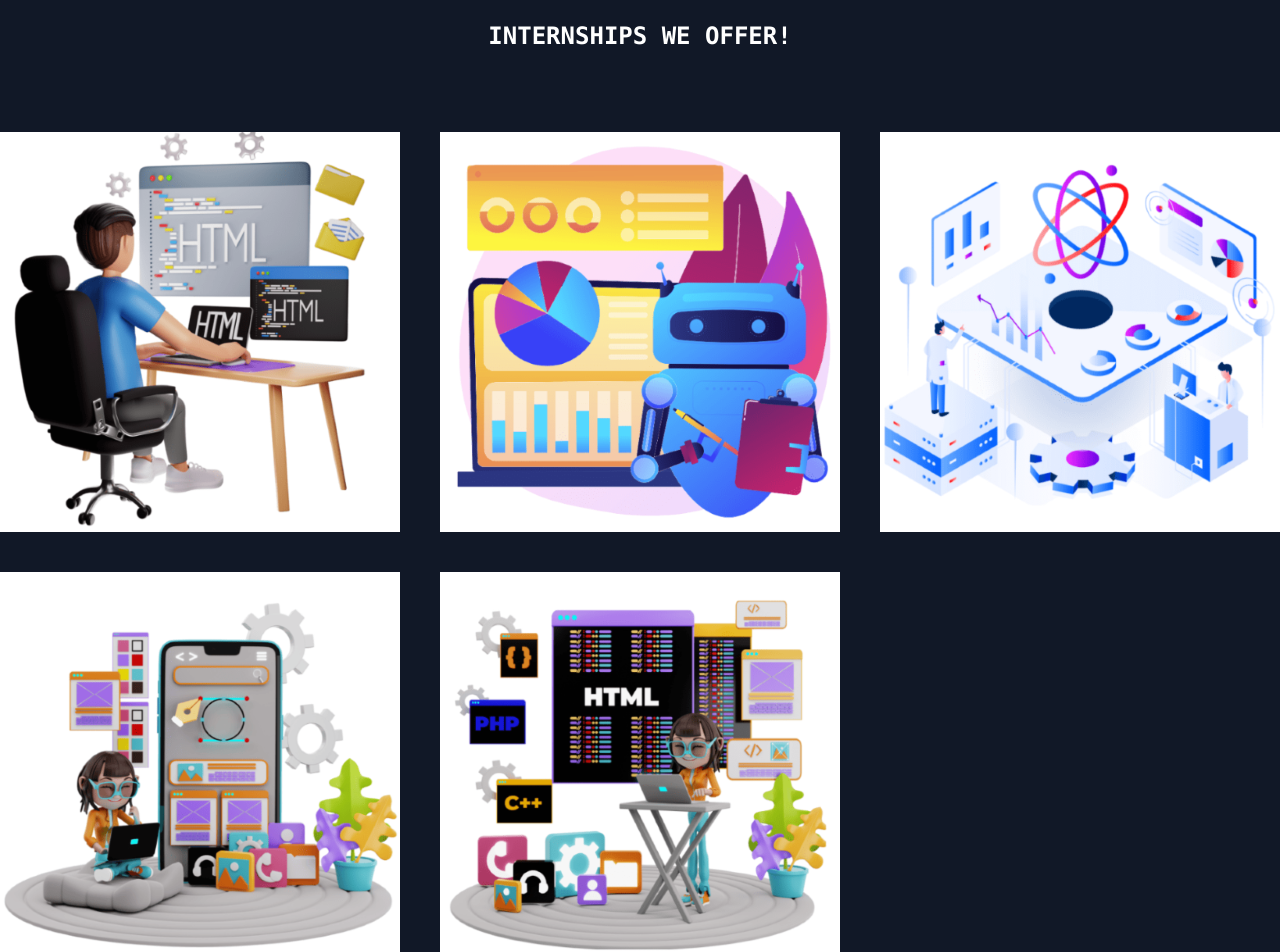
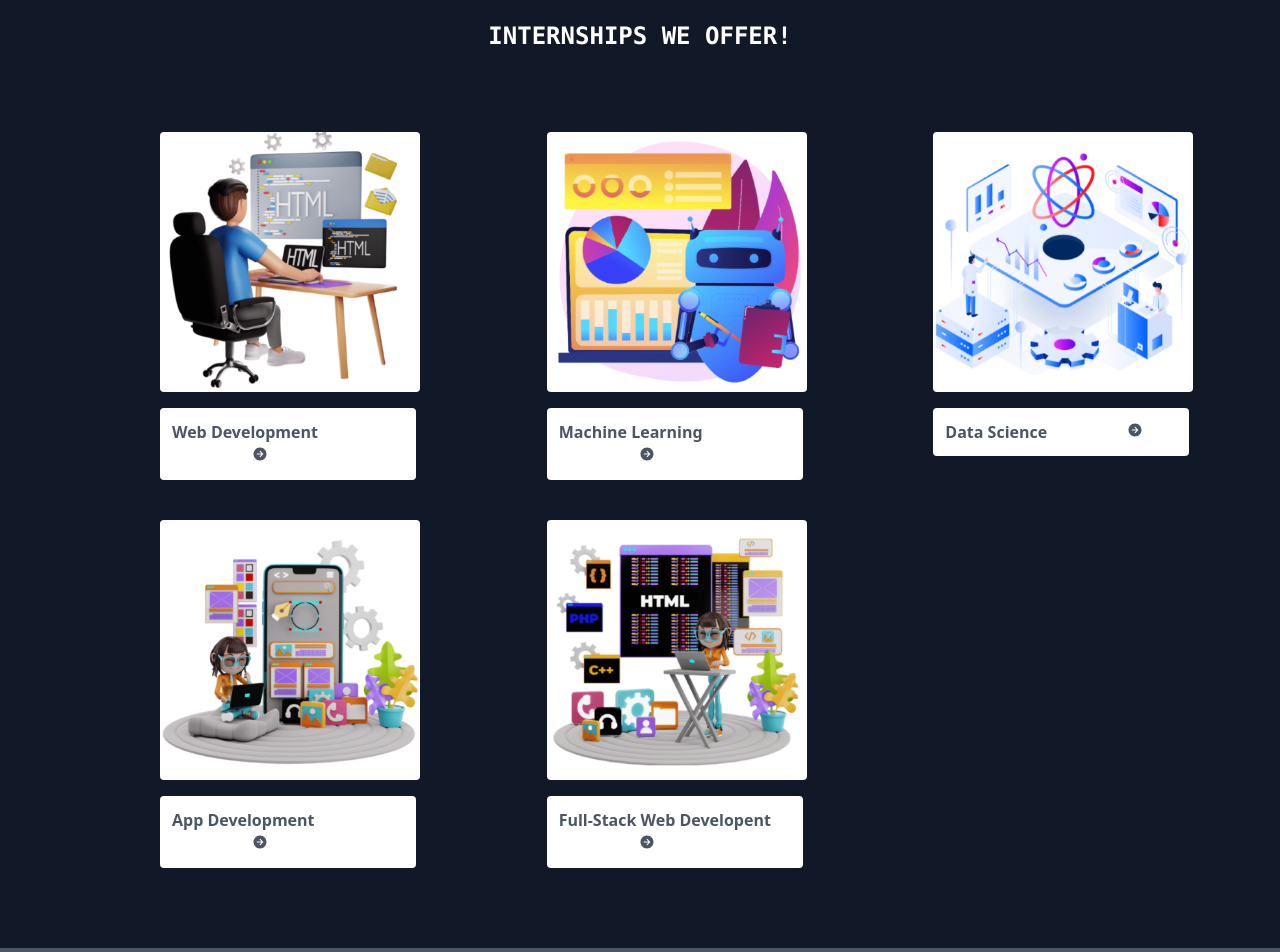
Before and after one commit to patrickiyiakimo/bharat-intern, a React (Create React App) app: page /apply in a window 1280 px wide. Shown: the part 140-1092 px from the top of the page. Built offline with nearby package versions, Linux system fonts and the light colour scheme.

Commit message:
Update Apply.jsx

```diff
--- a/src/components/Apply.jsx
+++ b/src/components/Apply.jsx
@@ -4,21 +4,63 @@ import image_two from "../Bharatintern images/ml-75c4224683a93131a31841c29761e80
 import image_three from "../Bharatintern images/ds-52dc057b9c881e2de872abc999eee8c7.png";
 import image_four from "../Bharatintern images/ad-84506a6c9d40392c7d743a2a4e4f85e4.png";
 import image_five from "../Bharatintern images/fs-e46224840cdf6333df6a3709ad781138.png";
-
+import { IoArrowForwardCircleSharp } from "react-icons/io5";
+import Footer from "./Footer";
 
 const Apply = () => {
   return (
-    <div className="bg-gray-900 text-white">
+    <div className="bg-gray-900 text-white ">
       <div className="pt-40 text-center text-2xl  font-semibold font-mono pb-20">
         <p>INTERNSHIPS WE OFFER!</p>
       </div>
-      <span className="bg-gray-900 grid grid-cols-3 gap-10">
-        <img src={image_one} alt="html" />
-        <img src={image_two} alt="html" />
-        <img src={image_three} alt="html" />
-        <img src={image_four} alt="html" />
-        <img src={image_five} alt="html" />
+      <span className="bg-gray-900 grid grid-cols-3 gap-10 ml-40">
+        <div className=" overflow-hidden">
+          <img src={image_one} alt="html" className="w-3/4 rounded" />
+          <p className="bg-white text-gray-600 font-semibold px-3 py-3 mt-4 ml-30 rounded cursor-pointer hover:bg-green-400 hover:text-white w-64">
+            Web Development
+            <button className="ml-20">
+              <IoArrowForwardCircleSharp className="" />
+            </button>
+          </p>
+        </div>
+        <div>
+          <img src={image_two} alt="html" className="w-3/4 rounded" />
+          <p className="bg-white text-gray-600 px-3 py-3 mt-4 ml-30 font-semibold rounded cursor-pointer hover:bg-green-400 hover:text-white w-64">
+            Machine Learning
+            <button className="ml-20">
+              <IoArrowForwardCircleSharp className="" />
+            </button>
+          </p>
+        </div>
+        <div>
+          <img src={image_three} alt="html" className="w-3/4 rounded" />
+          <p className="bg-white text-gray-600 px-3 py-3 mt-4 ml-30 rounded font-semibold cursor-pointer hover:bg-green-400 hover:text-white w-64">
+            Data Science
+            <button className="ml-20">
+              <IoArrowForwardCircleSharp className="" />
+            </button>
+          </p>
+        </div>
+        <div>
+          <img src={image_four} alt="html" className="w-3/4 rounded" />
+          <p className="bg-white text-gray-600 px-3 py-3 mt-4 ml-30 rounded font-semibold cursor-pointer hover:bg-green-400 hover:text-white w-64">
+            App Development{" "}
+            <button className="ml-20">
+              <IoArrowForwardCircleSharp className="" />
+            </button>
+          </p>
+        </div>
+        <div>
+          <img src={image_five} alt="html" className="w-3/4 rounded" />
+          <p className="bg-white text-gray-600 px-3 py-3 mt-4 mb-20 ml-30 rounded font-semibold cursor-pointer hover:bg-green-400 hover:text-white w-64">
+            Full-Stack Web Developent
+            <button className="ml-20">
+              <IoArrowForwardCircleSharp className="" />
+            </button>
+          </p>
+        </div>
       </span>
+      <Footer />
     </div>
   );
 };
```
